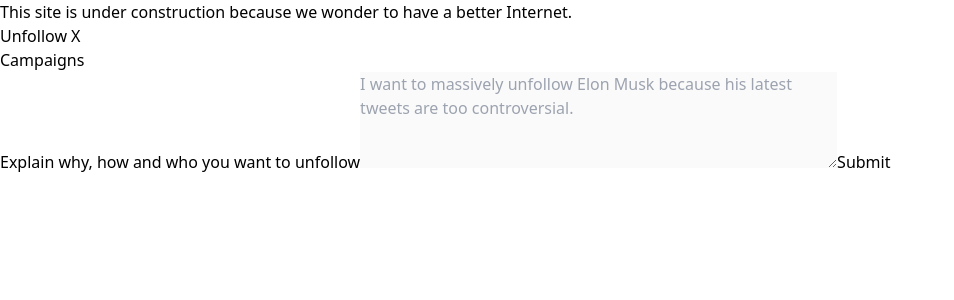
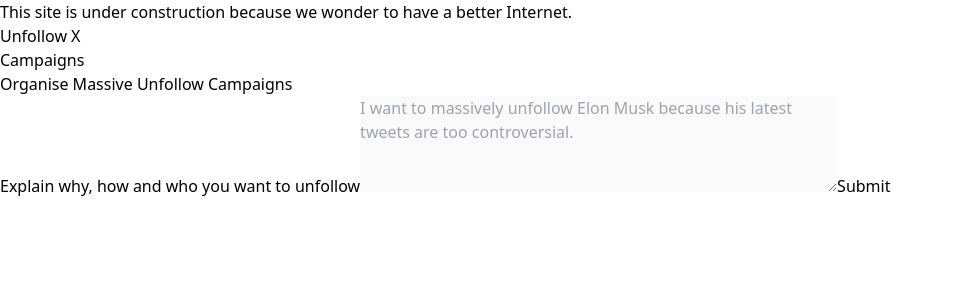
Before and after one commit to nazimboudeffa/unfollow-x, a Next.js app: page / in a window 1280 px wide. Shown: the top 300 px of the page, without its empty margins (0-954 px from the left). Built offline with nearby package versions, Linux system fonts and the light colour scheme.

Commit message:
fixing hero section

```diff
--- a/src/app/page.tsx
+++ b/src/app/page.tsx
@@ -18,7 +18,11 @@
       </p>
     </div>
     <NavBar />
-    <div className="flex flex-col items-center justify-center min-h-screen py-2">
+    <div className="flex flex-col items-center justify-center min-h-screen">
+    <h1 className="text-3xl sm:text-4xl text-center font-bold">
+      Organise Massive Unfollow Campaigns
+    </h1>
+    <div className="flex flex-col items-center justify-center mt-5 py-2">
       <form onSubmit={handleSubmit} className="flex flex-col gap-4 items-center sm:items-start">
         <label htmlFor="input" className="text-lg sm:text-xl">
           Explain why, how and who you want to unfollow
@@ -43,6 +47,7 @@
         </button>
       </form>
     </div>
+    </div>
     </>
   );
 }
```
